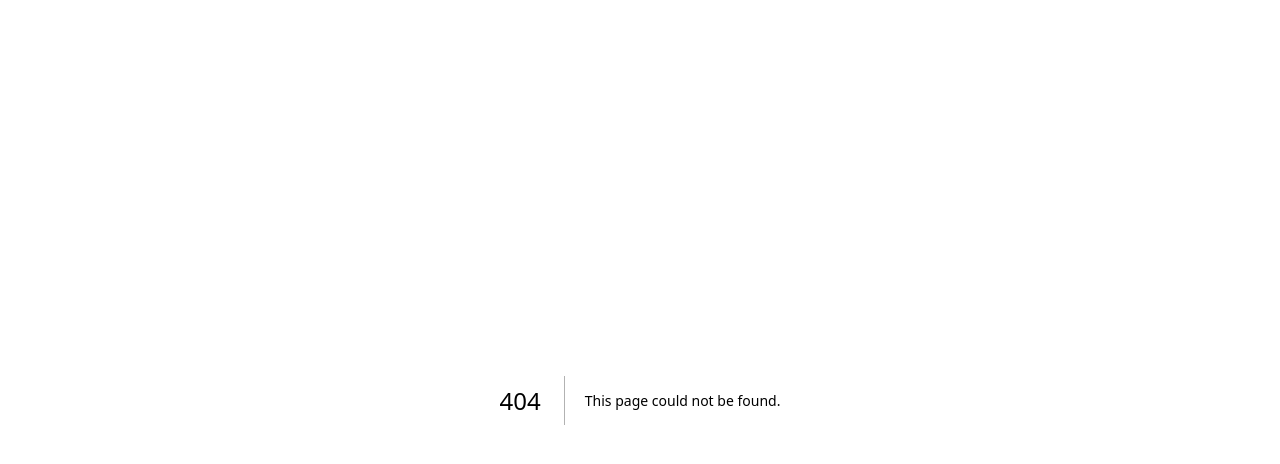
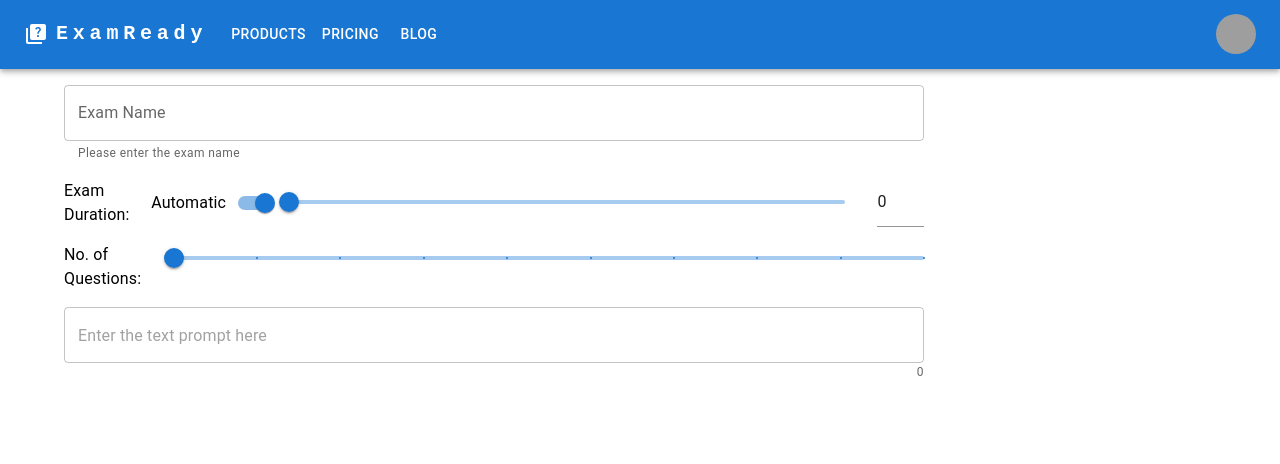
Before and after one commit to setudix/exam-ready, a Next.js app in the folder frontend/: page /dashboard/formtest in a window 1280 px wide. Before the commit this address had no page. Shown: the top 464 px of the page. Built offline with nearby package versions, Linux system fonts and the light colour scheme; grey boxes are pictures that could not be loaded.

Commit message:
form complete (temporary)

```diff
--- /dev/null
+++ b/frontend/app/dashboard/formtest/page.tsx
@@ -0,0 +1,220 @@
+"use client";
+import {
+  Box,
+  FormControl,
+  Grid,
+  InputLabel,
+  MenuItem,
+  OutlinedInput,
+  Select,
+  SelectChangeEvent,
+  Slider,
+  Stack,
+  TextField,
+  Typography,
+  Input,
+  Container,
+  Switch,
+  FormControlLabel,
+  Divider,
+} from "@mui/material";
+
+import React, { ChangeEvent, useEffect, useState } from "react";
+import { Controller, useForm } from "react-hook-form";
+import { DevTool } from "@hookform/devtools";
+import MySwitch from "@/app/ui/dashboard/components/MySwitch";
+
+type FormValues = {
+  examName: string;
+  isExamDurationAuto: Boolean;
+  examDuration: number;
+  questionSize: number;
+  promptText: string;
+};
+const FormTest = () => {
+  const examCreationForm = useForm<FormValues>();
+  const { register, control, handleSubmit, setValue, getValues, watch } =
+    examCreationForm;
+
+  const [isExamDurationAuto, setIsExamDurationAuto] = useState<boolean>(true);
+  const [examDuration, setExamDuration] = useState<number>(0);
+  const [questionSize, setQuestionSize] = useState<number>(5);
+  const [promptText, setPromptText] = useState<string>("");
+  // useEffect(() => {
+  //   // console.log(examDurationMode)
+  // }, []);
+  const onSubmit = (data: FormValues) => {
+    console.log("form submitted", data);
+  };
+
+  const handleDurationSliderChange = (
+    event: Event,
+    newValue: number | number[]
+  ) => {
+    setExamDuration(newValue);
+    setValue("examDuration", newValue);
+  };
+
+  const handleDurationInputChange = (event: any) => {
+    setExamDuration(Number(event.target.value));
+  };
+
+  const handleExamDurationBlur = () => {
+    if (Number(examDuration) < 0) {
+      setExamDuration(0);
+    } else if (Number(examDuration) > 60) {
+      setExamDuration(60);
+    }
+  };
+
+  const handleSliderChange = (event: Event, newValue: number | number[]) => {
+    setQuestionSize(newValue as number);
+  };
+  const handleInputChange = (event: ChangeEvent<HTMLInputElement>) => {
+    const inputValue =
+      event.target.value === "" ? "" : Number(event.target.value);
+
+    setQuestionSize(inputValue as number);
+  };
+
+  const handleBlur = () => {
+    if (questionSize < 5) {
+      setQuestionSize(5);
+    } else if (questionSize > 50) {
+      setQuestionSize(50);
+    }
+  };
+  return (
+    <>
+      <Container className="mt-4">
+        <form onSubmit={handleSubmit(onSubmit)}>
+          <Grid container spacing={2}>
+            <Grid item xs={9}>
+              <TextField
+                helperText="Please enter the exam name"
+                id="exam-name"
+                label="Exam Name"
+                fullWidth
+                {...register("examName")}
+              />
+            </Grid>
+            <Divider />
+            <Grid item xs={9}>
+              <Box display="flex" alignContent="center" flexDirection="row">
+                <Typography>Exam Duration:</Typography>
+                <FormControlLabel
+                  // value="start"
+                  control={
+                    <Switch
+                      defaultChecked
+                      value={isExamDurationAuto}
+                      // onChange={() =>
+                      //   setIsExamDurationAuto(!isExamDurationAuto)
+                      // }
+                      color="primary"
+                      {...register("isExamDurationAuto", {
+                        onChange: (e) => {
+                          setIsExamDurationAuto((pv) => !pv);
+                          setValue("isExamDurationAuto", isExamDurationAuto);
+                        },
+                      })}
+                    />
+                  }
+                  label="Automatic"
+                  labelPlacement="start"
+                  className="-my-2"
+                />
+                <Slider
+                  value={examDuration}
+                  onChange={handleDurationSliderChange}
+                  min={1}
+                  max={60}
+                  aria-labelledby="exam-duration-slider"
+                  valueLabelDisplay="auto"
+                  disabled={getValues("isExamDurationAuto") as boolean}
+                  // {...register("examDuration")}
+                  className="p-4 my-2 ml-4 mr-8"
+                />
+
+                <Controller
+                  name="examDuration"
+                  control={control}
+                  rules={{ min: 1, max: 60 }}
+                  render={({ field }) => (
+                    <Input
+                      {...field}
+                      value={examDuration}
+                      size="small"
+                      onChange={(e) => {
+                        field.onChange(e);
+                        handleDurationInputChange(e);
+                      }}
+                      onBlur={(e) => {
+                        field.onBlur();
+                        handleExamDurationBlur();
+                      }}
+                      disabled={getValues("isExamDurationAuto") as boolean}
+                      inputProps={{
+                        step: 1,
+                        min: 1,
+                        max: 60,
+                        type: "number",
+                        "aria-labelledby": "exam-duration-slider",
+                      }}
+                    />
+                  )}
+                />
+              </Box>
+            </Grid>
+
+            <Divider />
+            <Grid item xs={9}>
+              <Box display="flex" alignContent="center" flexDirection="row">
+                <Typography>No. of Questions: </Typography>
+                <Slider
+                  value={questionSize}
+                  // onChange={handleSliderChange}
+                  min={5}
+                  max={50}
+                  step={5}
+                  marks
+                  valueLabelDisplay="auto"
+                  {...register("questionSize", {
+                    onChange: (e) => {
+                      const newValue: number = Number(e?.target.value);
+                      handleSliderChange(e, newValue);
+                    },
+                  })}
+                />
+              </Box>
+            </Grid>
+
+            <Grid item xs={9}>
+              <TextField
+                value={promptText}
+                fullWidth
+                multiline
+                minRows={1}
+                maxRows={7}
+                placeholder="Enter the text prompt here"
+                variant="outlined"
+                {...register("promptText", {
+                  onChange: (e)=> setPromptText(e.target.value),
+                })}
+              />
+              <Box display="flex" flexDirection="row-reverse">
+                <Typography variant="caption" color="text.secondary">
+
+                  {promptText.length}
+                </Typography>
+              </Box>
+            </Grid>
+          </Grid>
+        </form>
+        <DevTool control={control} />
+      </Container>
+    </>
+  );
+};
+
+export default FormTest;
--- /dev/null
+++ b/frontend/app/ui/dashboard/components/MySwitch.tsx
@@ -0,0 +1,38 @@
+import { FormControlLabel, Switch } from "@mui/material";
+import React from "react";
+import { Controller } from "react-hook-form";
+
+type Props = {
+  cssClassName: any;
+  labelText: any;
+  control: any;
+  elementName: any;
+};
+const MySwitch = (props: Props) => {
+  // const [isExamDurationAuto, setIsExamDurationAuto] = useState<boolean>(true);
+  return (
+    <>
+      <Controller
+        name={props.elementName}
+        control={props.control}
+        render={({ field }) => (
+          <FormControlLabel
+            control={
+              <Switch
+                {...field}
+                defaultChecked
+                // onChange={() => setIsExamDurationAuto(!isExamDurationAuto)}
+                color="primary"
+              />
+            }
+            label={props.labelText}
+            labelPlacement="start"
+            className={props.cssClassName}
+          />
+        )}
+      />
+    </>
+  );
+};
+
+export default MySwitch;
--- a/frontend/package.json
+++ b/frontend/package.json
@@ -14,10 +14,13 @@
     "@mui/icons-material": "^5.16.7",
     "@mui/material": "^5.16.7",
     "next": "14.2.5",
+    "next-auth": "^4.24.7",
     "react": "^18",
-    "react-dom": "^18"
+    "react-dom": "^18",
+    "react-hook-form": "^7.52.2"
   },
   "devDependencies": {
+    "@hookform/devtools": "^4.3.1",
     "@types/node": "^20",
     "@types/react": "^18",
     "@types/react-dom": "^18",
```
Also changed, not shown: 1 other file (tests, documents, lock files or other folders).
